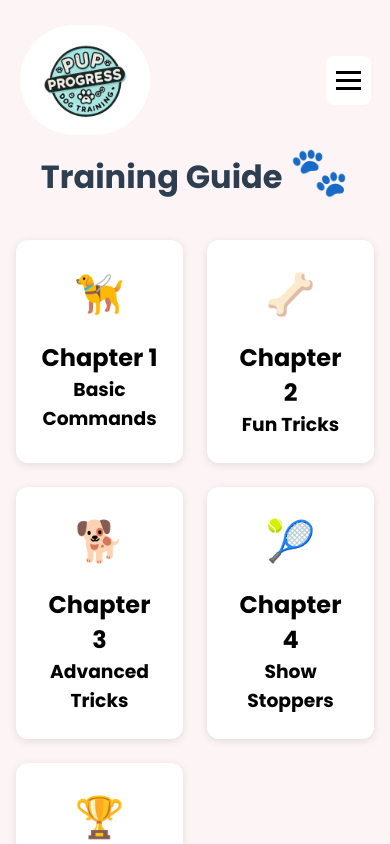
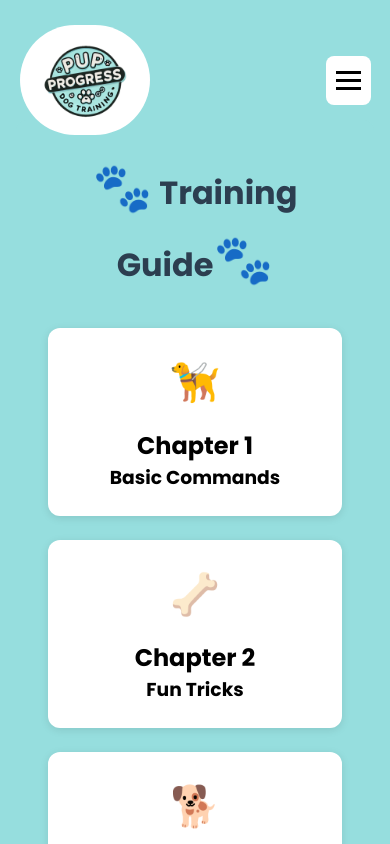
Before and after one commit to evelynmbart/pup--progress, a React (Vite) app: page /chapters in a window 390 px wide. Shown: the top 844 px of the page. Built offline with nearby package versions, Linux system fonts and the light colour scheme.

Commit message:
fix background fill color and mobile viewing in chapters

```diff
--- a/src/css/Chapters.css
+++ b/src/css/Chapters.css
@@ -1,8 +1,22 @@
 .chapters-container {
-  max-width: 1200px;
-  margin: 0 auto;
+  margin: 0;
   padding: 2rem;
-  margin-top: 120px;
+  padding-top: 150px;
+  background-color: rgb(150, 222, 222);
+  display: flex;
+  justify-content: center;
+  align-items: flex-start;
+  min-height: 100vh;
+  box-sizing: border-box;
+}
+
+.chapters-content {
+  width: 100%;
+  max-width: 1500px;
+  padding: 2rem;
+  border-radius: 10px;
+  background-color: rgb(150, 222, 222);
+  height: 100%;
 }
 
 .chapters-container h1 {
@@ -120,6 +134,8 @@
 @media (max-width: 768px) {
   .chapters-container {
     padding: 1rem;
+    padding-top: 120px;
+    min-height: 100vh;
   }
 
   .chapters-grid {
--- a/src/css/index.css
+++ b/src/css/index.css
@@ -4,8 +4,14 @@
   font-family: "Poppins", serif;
 }
 
+html {
+  scroll-behavior: smooth;
+  height: 100%;
+}
+
 body {
   background-color: rgba(253, 244, 244, 0.866);
+  min-height: 100vh;
 }
 
 button {
--- a/src/pages/Chapters.jsx
+++ b/src/pages/Chapters.jsx
@@ -22,8 +22,10 @@ export default function Chapters() {
 
   return (
     <div className="chapters-container">
+      <div className="chapters-content">
         <h1>
-        Training Guide <span className="paw">🐾</span>
+          <span className="paw">🐾</span> Training Guide
+          <span className="paw">🐾</span>
         </h1>
 
         <div className="chapters-grid">
@@ -82,5 +84,6 @@ export default function Chapters() {
           </div>
         )}
       </div>
+    </div>
   );
 }
```
Lines whose indentation alone changed are shown as unchanged.
